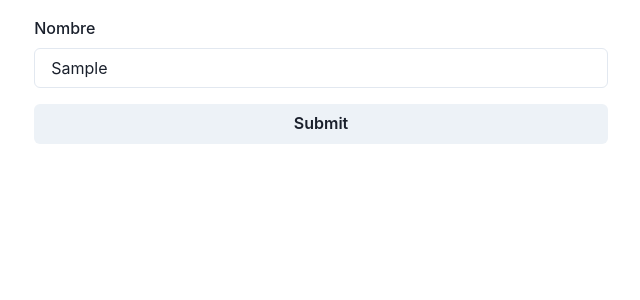
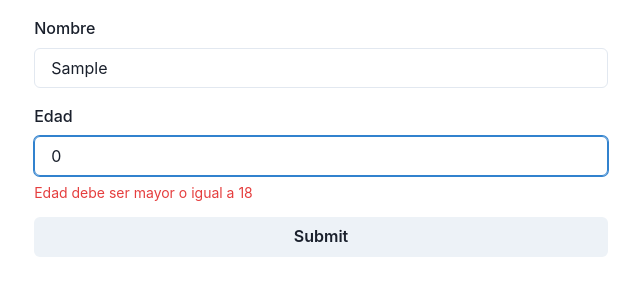
Before and after one commit to chrisvasqm/hookform-sample, a React (Vite) app: page / in a window 1280 px wide. Both pictures are taken after typing "Sample" into the empty fields and a click on the button "Submit". Shown: the top 300 px of the page, without its empty margins (319-959 px from the left). Built offline with nearby package versions, Linux system fonts and the light colour scheme.

Commit message:
Add numeric sample

```diff
--- a/src/App.tsx
+++ b/src/App.tsx
@@ -9,16 +9,22 @@ import {
 } from '@chakra-ui/react';
 import { z } from 'zod';
 import { zodResolver } from '@hookform/resolvers/zod';
-import { FieldValues, useForm } from 'react-hook-form';
+import { DefaultValues, FieldValues, useForm } from 'react-hook-form';
 
 const schema = z.object({
   name: z
     .string()
     .min(3, { message: 'Nombre no debe ser menor a 3 caracteres' })
-    .max(10, { message: 'Nombre no debe ser mayor a 10 caracteres' })
+    .max(10, { message: 'Nombre no debe ser mayor a 10 caracteres' }),
+  age: z.number().min(18, { message: 'Edad debe ser mayor o igual a 18' }).positive()
 });
 
 type FormData = z.infer<typeof schema>;
+
+const initialFormData: DefaultValues<FormData> = {
+  name: undefined,
+  age: 0
+};
 
 function App() {
   const {
@@ -26,6 +32,7 @@ function App() {
     handleSubmit,
     formState: { errors }
   } = useForm<FormData>({
+    defaultValues: initialFormData,
     resolver: zodResolver(schema)
   });
 
@@ -39,8 +46,18 @@ function App() {
         <Stack spacing={4}>
           <FormControl isInvalid={!!errors?.name}>
             <FormLabel htmlFor='name'>Nombre</FormLabel>
-            <Input {...register('name')} />
+            <Input type='text' {...register('name')} />
             <FormErrorMessage>{errors?.name?.message}</FormErrorMessage>
+          </FormControl>
+
+          <FormControl isInvalid={!!errors?.age}>
+            <FormLabel htmlFor='age'>Edad</FormLabel>
+            <Input
+              inputMode='numeric'
+              type='number'
+              {...register('age', { valueAsNumber: true })}
+            />
+            <FormErrorMessage>{errors?.age?.message}</FormErrorMessage>
           </FormControl>
 
           <Button type='submit'>Submit</Button>
```
